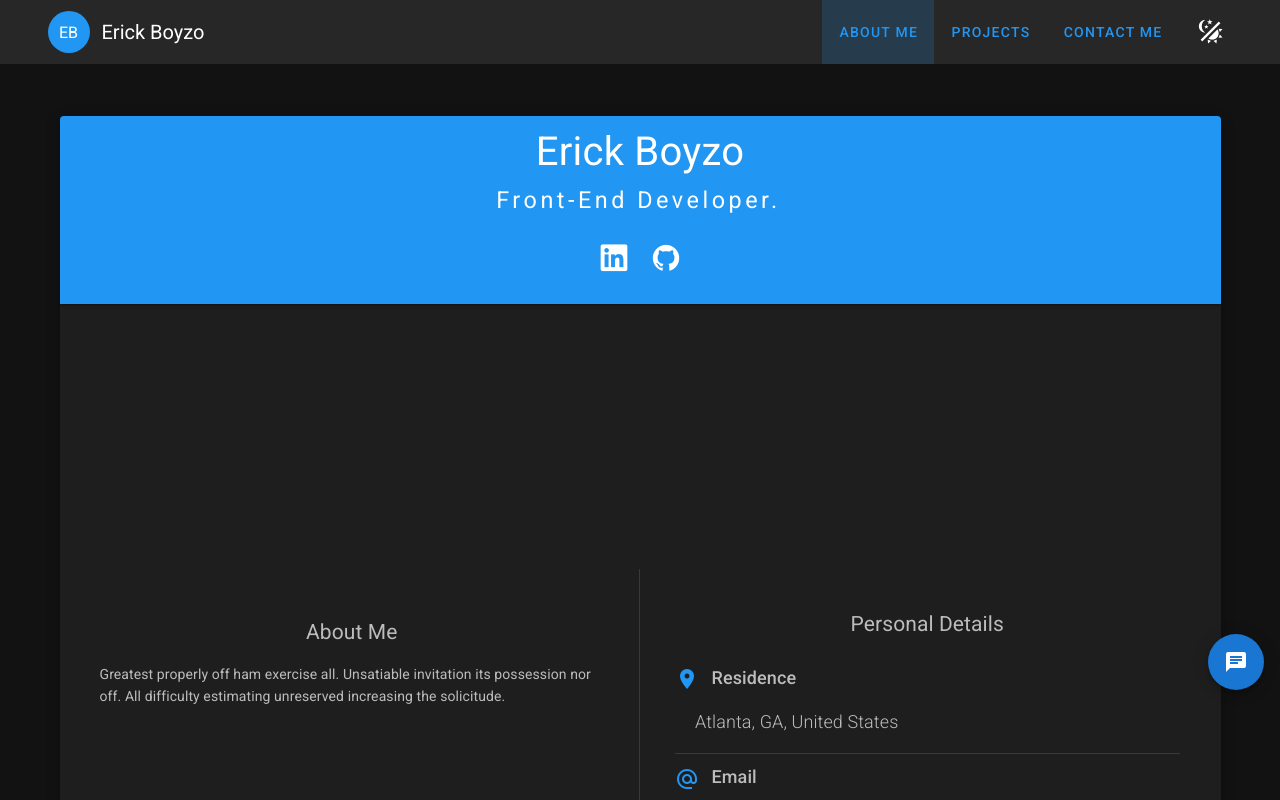
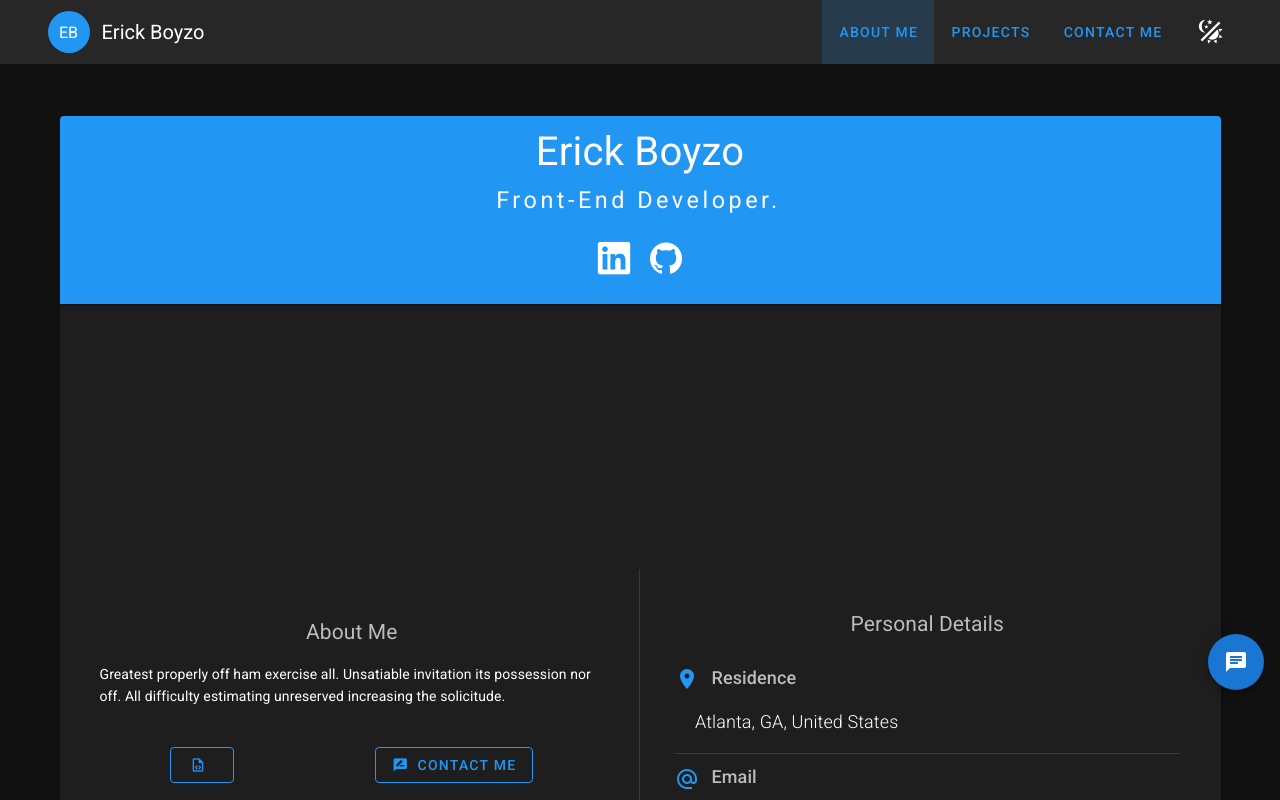
Before and after one commit to erickboyzo/portfolio, a Vue app: page /about in a window 1280 px wide. Shown: the top 800 px of the page. Built offline with nearby package versions, Linux system fonts and the light colour scheme.

Commit message:
feat(About Me): add more content

```diff
--- a/src/views/About.vue
+++ b/src/views/About.vue
@@ -18,7 +18,7 @@
                     </span>
                   </div>
                 </v-col>
-                <v-col cols="12" class="d-flex justify-center py-2">
+                <v-col cols="12" class="d-flex justify-center py-2 info-icons">
                   <IconLinks></IconLinks>
                 </v-col>
               </v-row>
@@ -34,7 +34,26 @@
                 <div class="mt-5 px-6">
                   <h2 class="d-flex justify-center font-weight-regular my-5">
                     {{ $Constants.ABOUT_ME }}</h2>
-                  <p v-html="$Constants.ABOUT_CONTENT"></p>
+                  <p class="text--primary" v-html="$Constants.ABOUT_CONTENT"></p>
+                  <div class="d-flex flex-md-row flex-column justify-center py-4">
+                    <v-btn
+                      class="mx-auto my-2"
+                      to="projects"
+                      color="primary"
+                      outlined>
+                      <v-icon class="mr-2" small>mdi-file-code-outline</v-icon>
+                      {{ $Constants.VIEW_PROJECTS }}
+                    </v-btn>
+                    <v-btn
+                      class="mx-auto my-2"
+                      to="contact"
+                      color="primary"
+                      outlined>
+                      <v-icon class="mr-2" small>mdi-message-draw</v-icon>
+                      {{ $Constants.CONTACT_ME }}
+                    </v-btn>
+                  </div>
+
                 </div>
 
               </v-col>
@@ -50,11 +69,11 @@
                             class="mr-2">{{ icon.icon }}
                     </v-icon>
                     {{ icon.label }}</label>
-                  <div v-if="icon.link" class="my-5 ml-5 font-weight-light">
+                  <div v-if="icon.link" class="my-5 ml-5 font-weight-light text--primary">
                     <a class="v-list-item--link" target="_blank"
                        :href="'mailto: ' + icon.value">{{ icon.value }}</a>
                   </div>
-                  <div v-else class="label__info my-5 ml-5 font-weight-light">
+                  <div v-else class="label__info my-5 ml-5 font-weight-light text--primary">
                     {{ icon.value }}
                   </div>
                   <v-divider v-if="index !== ($Constants.ABOUT_ICONS.length - 1)">
@@ -98,7 +117,7 @@ export default Vue.extend({
   },
 });
 </script>
-<style lang="scss" scoped>
+<style lang="scss">
 .typewriter h3 {
   overflow: hidden;
   border-right: .15em solid orange;
@@ -127,11 +146,12 @@ export default Vue.extend({
   }
 }
 
-.icon-link.theme--light.v-btn.v-btn--icon {
-  color: white !important;
-
-  i {
-    font-size: 36px;
+.info-icons{
+  .icon-link {
+    color: white !important;
+    i {
+      font-size: 34px;
+    }
   }
 }
 
```
